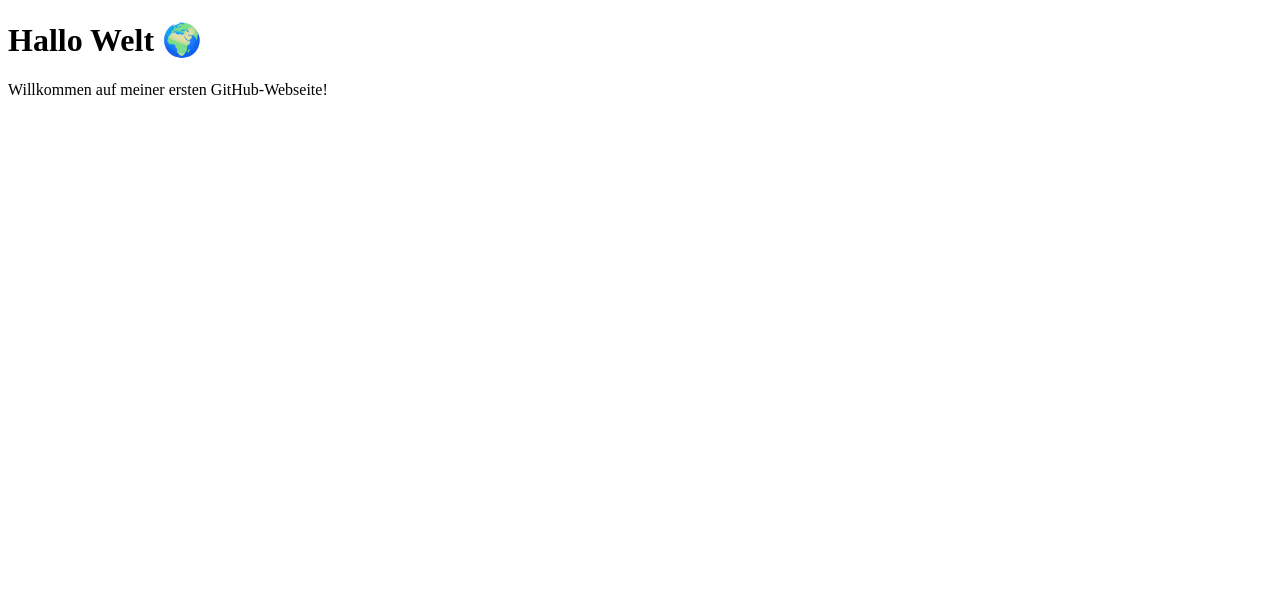
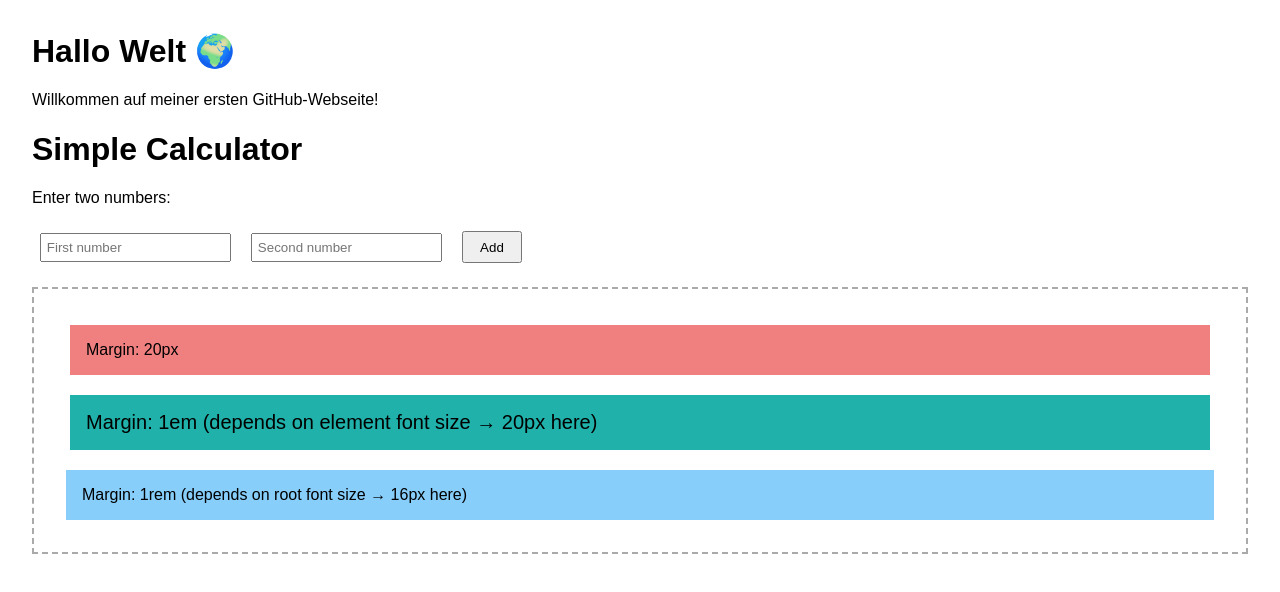
Before and after one commit to Gerd999/QG-Public, a plain HTML site: page index.html in a window 1280 px wide. Drawn offline with Linux system fonts and the light colour scheme.

Commit message:
Added calculator to website

```diff
--- a/index.html
+++ b/index.html
@@ -1,5 +1,5 @@
 <!DOCTYPE html>
-<html lang="de">
+<html lang="en">
 <head>
   <meta charset="UTF-8">
   <title>Meine Webseite</title>
@@ -9,3 +9,107 @@
   <p>Willkommen auf meiner ersten GitHub-Webseite!</p>
 </body>
 </html>
+
+
+<head>
+  <meta charset="UTF-8">
+  <title>Simple Calculator</title>
+  <style>
+    body {
+      font-family: Arial, sans-serif;
+      margin: 2rem;
+    }
+    input {
+      margin: 0.5rem;
+      padding: 0.3rem;
+    }
+    button {
+      padding: 0.4rem 1rem;
+      margin: 0.5rem;
+      cursor: pointer;
+    }
+    #result {
+      margin-top: 1rem;
+      font-weight: bold;
+    }
+  </style>
+</head>
+<body>
+  <h1>Simple Calculator</h1>
+  <p>Enter two numbers:</p>
+
+  <input type="number" id="num1" placeholder="First number">
+  <input type="number" id="num2" placeholder="Second number">
+  <button onclick="calculate()">Add</button>
+
+  <p id="result"></p>
+
+  <script>
+    function calculate() {
+      // get values from inputs
+      let n1 = parseFloat(document.getElementById('num1').value);
+      let n2 = parseFloat(document.getElementById('num2').value);
+
+      // check input
+      if (isNaN(n1) || isNaN(n2)) {
+        document.getElementById('result').textContent = "Please enter valid numbers.";
+        return;
+      }
+
+      // do the calculation
+      let sum = n1 + n2;
+
+      // show the result
+      document.getElementById('result').textContent = "Result: " + sum;
+    }
+  </script>
+</body>
+</html>
+
+
+
+
+
+<head>
+  <meta charset="UTF-8">
+  <meta name="viewport" content="width=device-width, initial-scale=1.0">
+  <title>Margin Units Demo</title>
+  <style>
+    body {
+      font-size: 16px; /* root font size (1rem = 16px by default) */
+    }
+
+    .container {
+      border: 2px dashed #aaa;
+      padding: 1rem;
+      margin-bottom: 2rem;
+    }
+
+    .px-box {
+      margin: 20px;
+      background: lightcoral;
+      padding: 1rem;
+    }
+
+    .em-box {
+      font-size: 20px; /* larger font size affects em */
+      margin: 1em;
+      background: lightseagreen;
+      padding: 1rem;
+    }
+
+    .rem-box {
+      margin: 1rem;
+      background: lightskyblue;
+      padding: 1rem;
+    }
+  </style>
+</head>
+<body>
+  <div class="container">
+    <div class="px-box">Margin: 20px</div>
+    <div class="em-box">Margin: 1em (depends on element font size → 20px here)</div>
+    <div class="rem-box">Margin: 1rem (depends on root font size → 16px here)</div>
+  </div>
+</body>
+</html>
```
